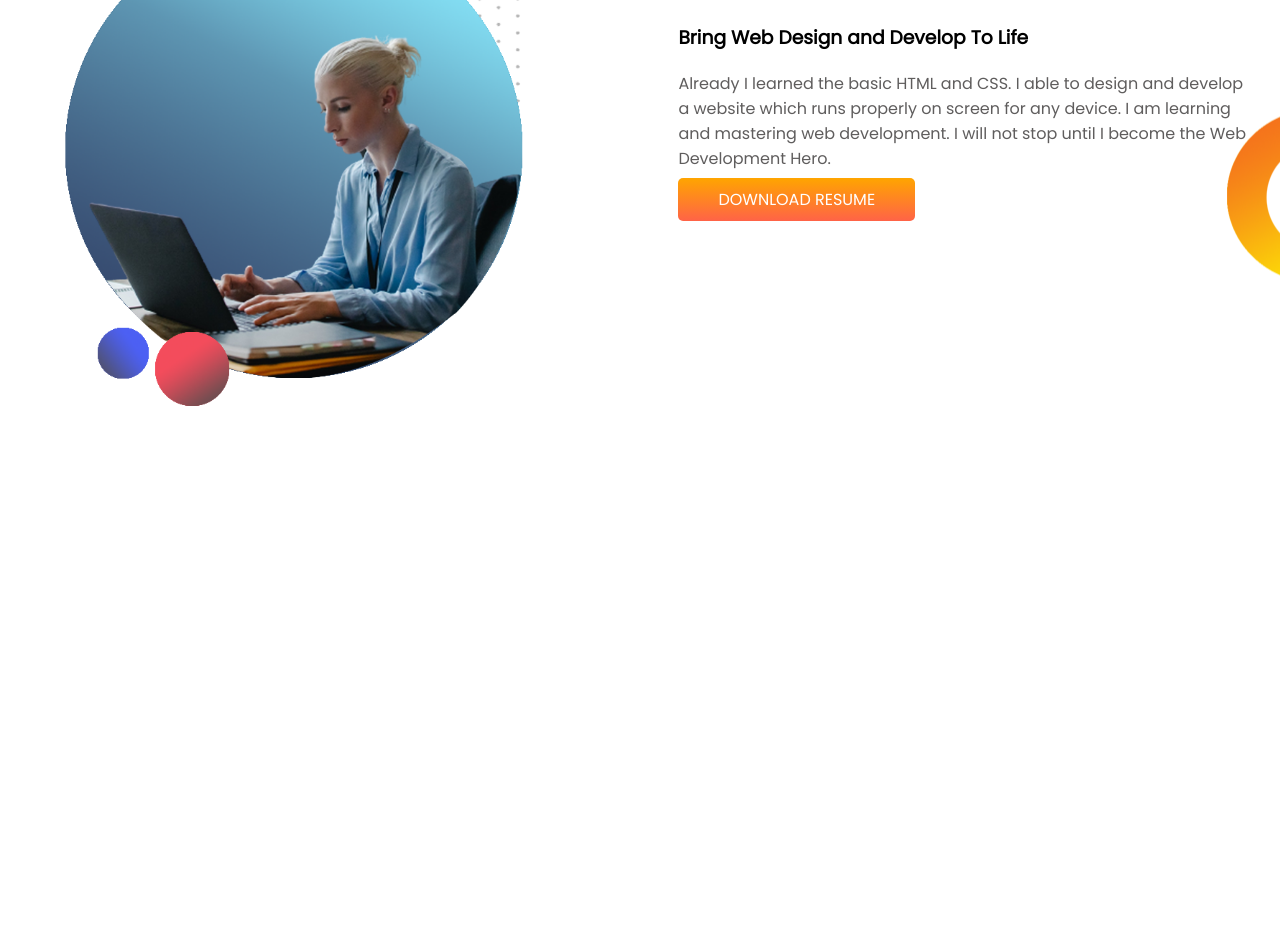
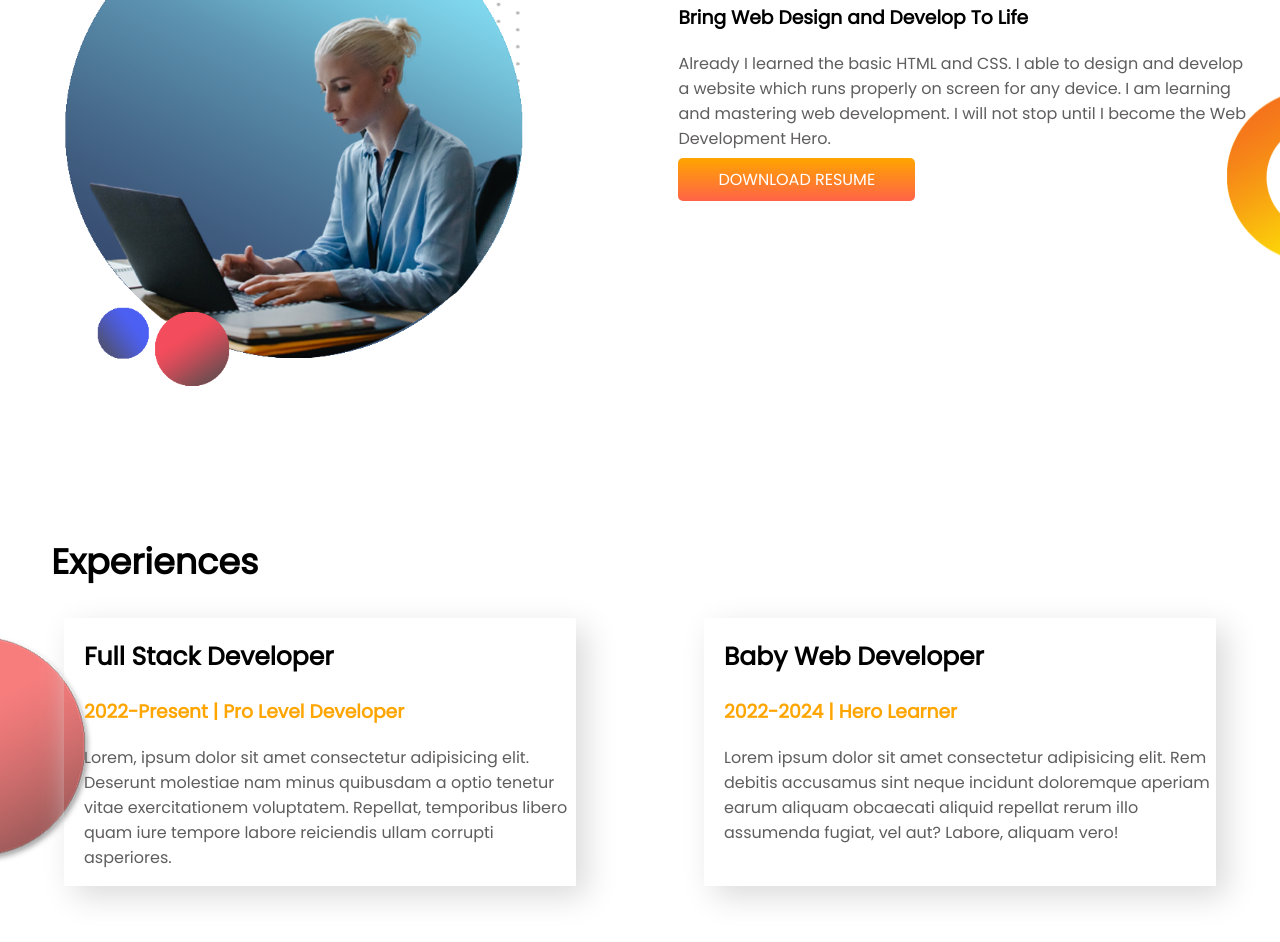
Before and after one commit to Jharna203/developer-portfolio, a plain HTML site: page index.html in a window 1280 px wide. Shown: the part 740-1682 px from the top of the page. Before the commit the page ends 1315 px from the top, so only its background shows below. Drawn offline with Linux system fonts and the light colour scheme.

Commit message:
experience added

```diff
--- a/index.html
+++ b/index.html
@@ -14,7 +14,7 @@
 </head>
 
 <body>
-    <section class="top-banner">
+    <section class="top-banner flexible-container">
         <div id="space-margin" class="half-width">
 
             <h1>Welcome To</h1>
@@ -29,7 +29,7 @@
 
 
     </section>
-    <section class="dream-big">
+    <section class="dream-big flexible-container">
         <div class="half-width"><img src="images/2nd-bg.png" alt="second-bg-image"></div>
         <div class="half-width">
             <h1 class="fontsize"> Developing Goal</h1>
@@ -41,6 +41,27 @@
             <a class="link-button" target="_blank" href="https://www.programming-hero.com/">DOWNLOAD RESUME</a>
         </div>
     </section>
+    <section class="experience-area">
+        <h1 id="experience-head">Experiences</h1>
+        <div class="flexible-container">
+            <div class="experiance-item">
+                <h2>Full Stack Developer</h2>
+                <h3 class="orange-color">2022-Present | Pro Level Developer</h3>
+                <p>Lorem, ipsum dolor sit amet consectetur adipisicing elit. Deserunt molestiae nam minus quibusdam a
+                    optio
+                    tenetur vitae exercitationem voluptatem. Repellat, temporibus libero quam iure tempore labore
+                    reiciendis
+                    ullam corrupti asperiores.</p>
+            </div>
+            <div class="experiance-item">
+                <h2>Baby Web Developer</h2>
+                <h3 class="orange-color">2022-2024 | Hero Learner</h3>
+                <p>Lorem ipsum dolor sit amet consectetur adipisicing elit. Rem debitis accusamus sint neque incidunt
+                    doloremque aperiam earum aliquam obcaecati aliquid repellat rerum illo assumenda fugiat, vel aut?
+                    Labore, aliquam vero!</p>
+            </div>
+        </div>
+    </section>
 </body>
 
 </html>
--- a/style.css
+++ b/style.css
@@ -5,6 +5,14 @@ body {
 
 P {
     color: rgb(95, 93, 93);
+}
+
+h1 {
+    font-size: 35px;
+}
+
+h2 {
+    font-size: 25px;
 }
 
 .orange-color {
@@ -15,9 +23,9 @@ P {
     font-size: 40px;
 }
 
-section {
+.flexible-container {
     display: flex;
-    margin-bottom: 150px;
+    margin-bottom: 130px;
 }
 
 .half-width {
@@ -54,3 +62,21 @@ section {
     background-image: url(images/bg2.png);
     background-position: right;
 }
+
+.experiance-item {
+    width: 40%;
+    box-shadow: 10px 10px 30px rgb(219, 218, 218);
+    margin-left: 5%;
+    margin-right: 5%;
+    padding-left: 20px;
+}
+
+.experience-area {
+    background-image: url(images/bg3.png);
+    background-position: left;
+    background-repeat: no-repeat;
+}
+
+#experience-head {
+    margin-left: 4%;
+}
```
Also changed, not shown: images/bg3.png (added).
